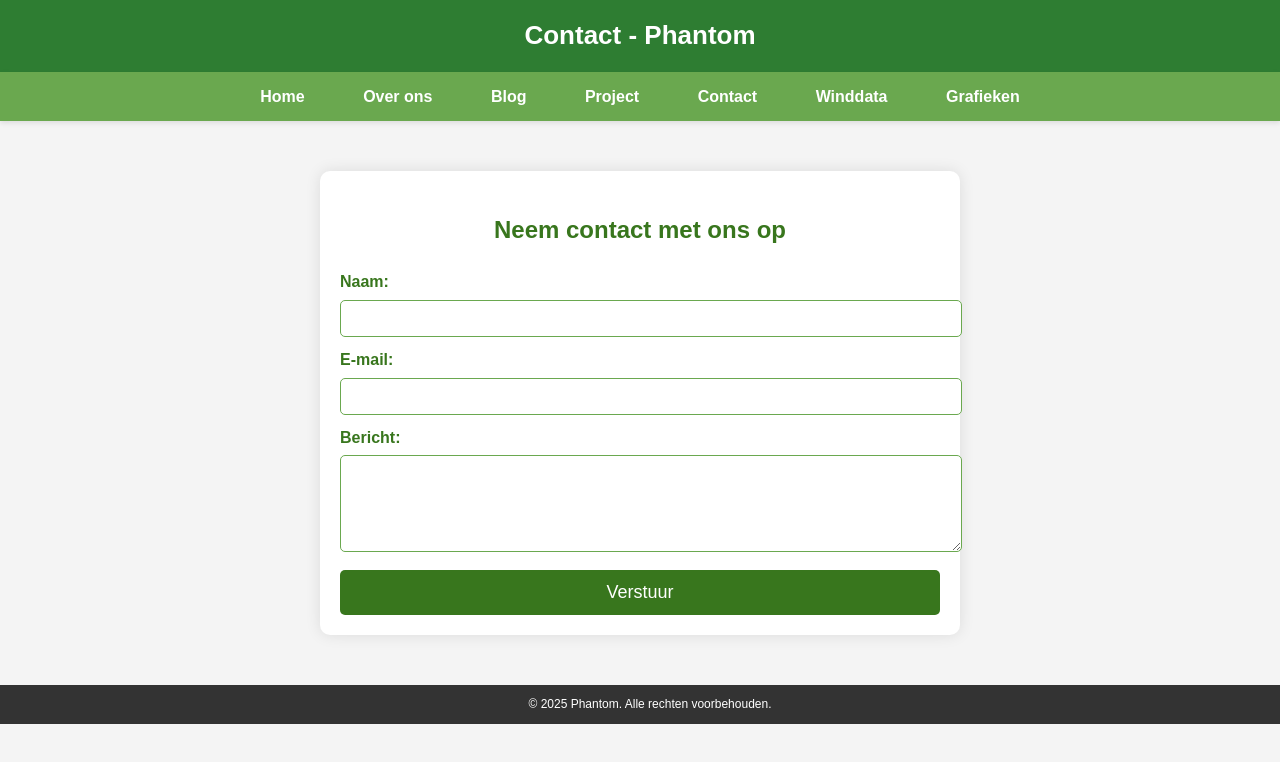
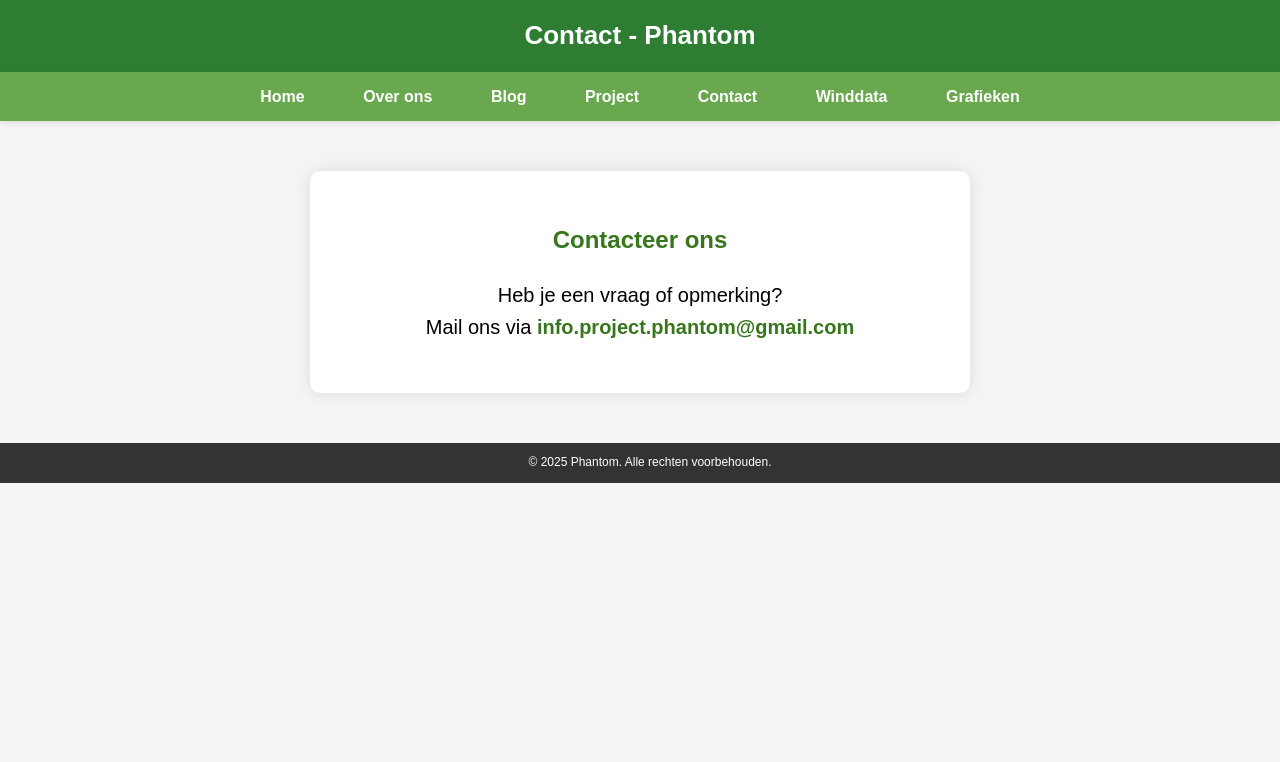
Before and after one commit to Dries-1/PhantomProject, a plain HTML site: page contact.html in a window 1280 px wide. Drawn offline with Linux system fonts and the light colour scheme.

Commit message:
contactpagina

```diff
--- a/contact.html
+++ b/contact.html
@@ -48,41 +48,26 @@
             max-width: 600px;
             margin: 50px auto;
             background: #fff;
-            padding: 20px;
+            padding: 30px;
             border-radius: 10px;
             box-shadow: 0 0 15px rgba(0, 0, 0, 0.1);
+            text-align: center;
         }
         h2 {
-            text-align: center;
             color: #38761d;
         }
-        label {
+        .email {
+            font-size: 20px;
+            color: #000;
+            margin-top: 20px;
+        }
+        .email a {
+            color: #38761d;
+            text-decoration: none;
             font-weight: bold;
-            color: #38761d;
         }
-        input, textarea {
-            width: 100%;
-            padding: 10px;
-            margin: 5px 0 10px;
-            border: 1px solid #6aa84f;
-            border-radius: 5px;
-        }
-        .cta-button {
-            display: block;
-            width: 100%;
-            background: #38761d;
-            color: white;
-            padding: 12px;
-            text-align: center;
-            font-size: 18px;
-            border-radius: 5px;
-            text-decoration: none;
-            cursor: pointer;
-            transition: background 0.3s;
-            border: none;
-        }
-        .cta-button:hover {
-            background: #6aa84f;
+        .email a:hover {
+            text-decoration: underline;
         }
         footer {
             background: #333;
@@ -94,11 +79,6 @@
             margin-top: 50px;
         }
     </style>
-    <script>
-        function showSuccessMessage() {
-            alert("Je bericht is succesvol verzonden!");
-        }
-    </script>
 </head>
 <body>
 
@@ -117,19 +97,11 @@
     </nav>
 
     <div class="container">
-        <h2>Neem contact met ons op</h2>
-        <form action="send_email.php" method="POST" onsubmit="showSuccessMessage()">
-            <label for="naam">Naam:</label>
-            <input type="text" id="naam" name="naam" required>
-
-            <label for="email">E-mail:</label>
-            <input type="email" id="email" name="email" required>
-
-            <label for="bericht">Bericht:</label>
-            <textarea id="bericht" name="bericht" rows="5" required></textarea>
-
-            <button type="submit" class="cta-button">Verstuur</button>
-        </form>
+        <h2>Contacteer ons</h2>
+        <p class="email">
+            Heb je een vraag of opmerking?<br>
+            Mail ons via <a href="mailto:info.project.phantom@gmail.com">info.project.phantom@gmail.com</a>
+        </p>
     </div>
 
     <footer>
```
